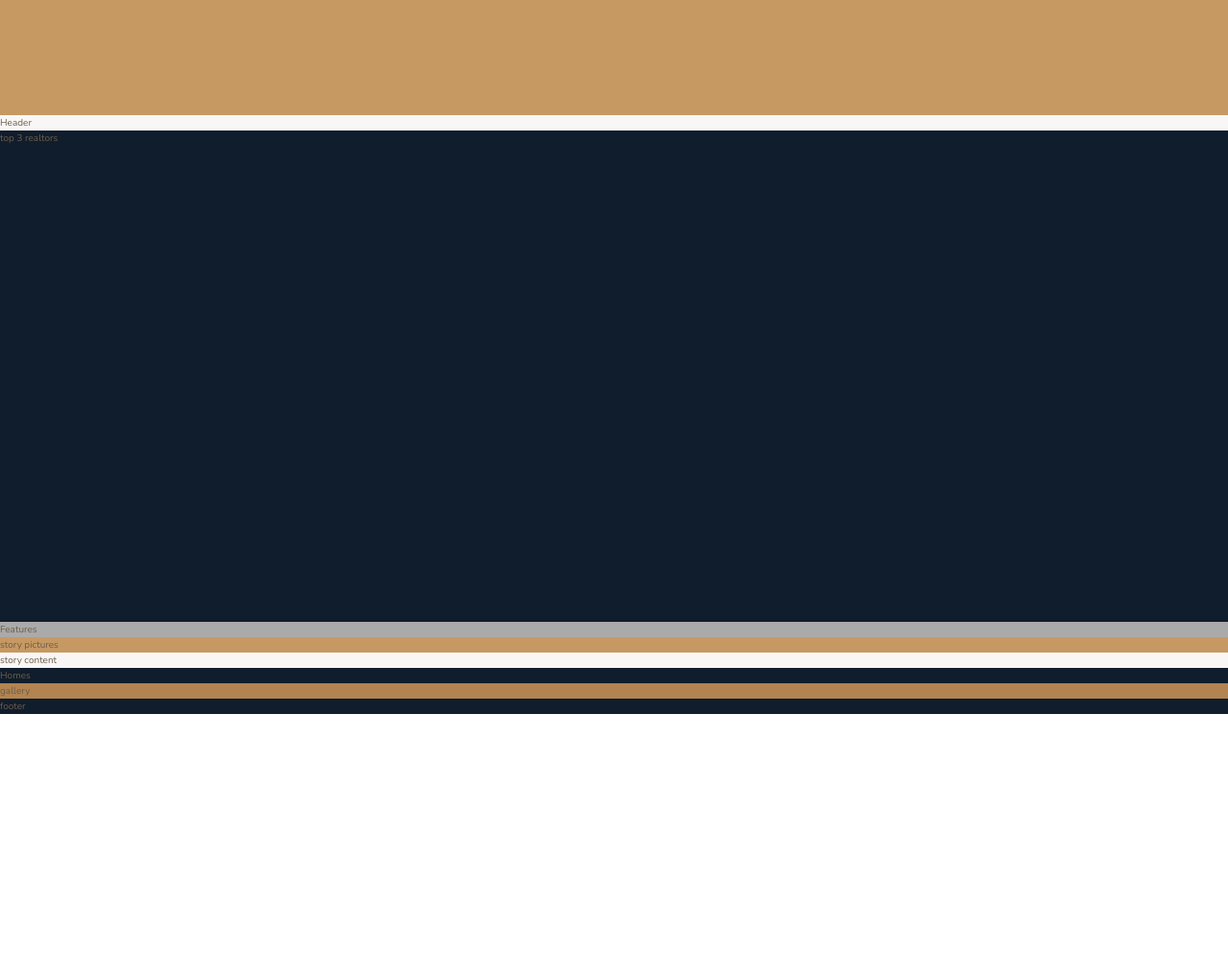
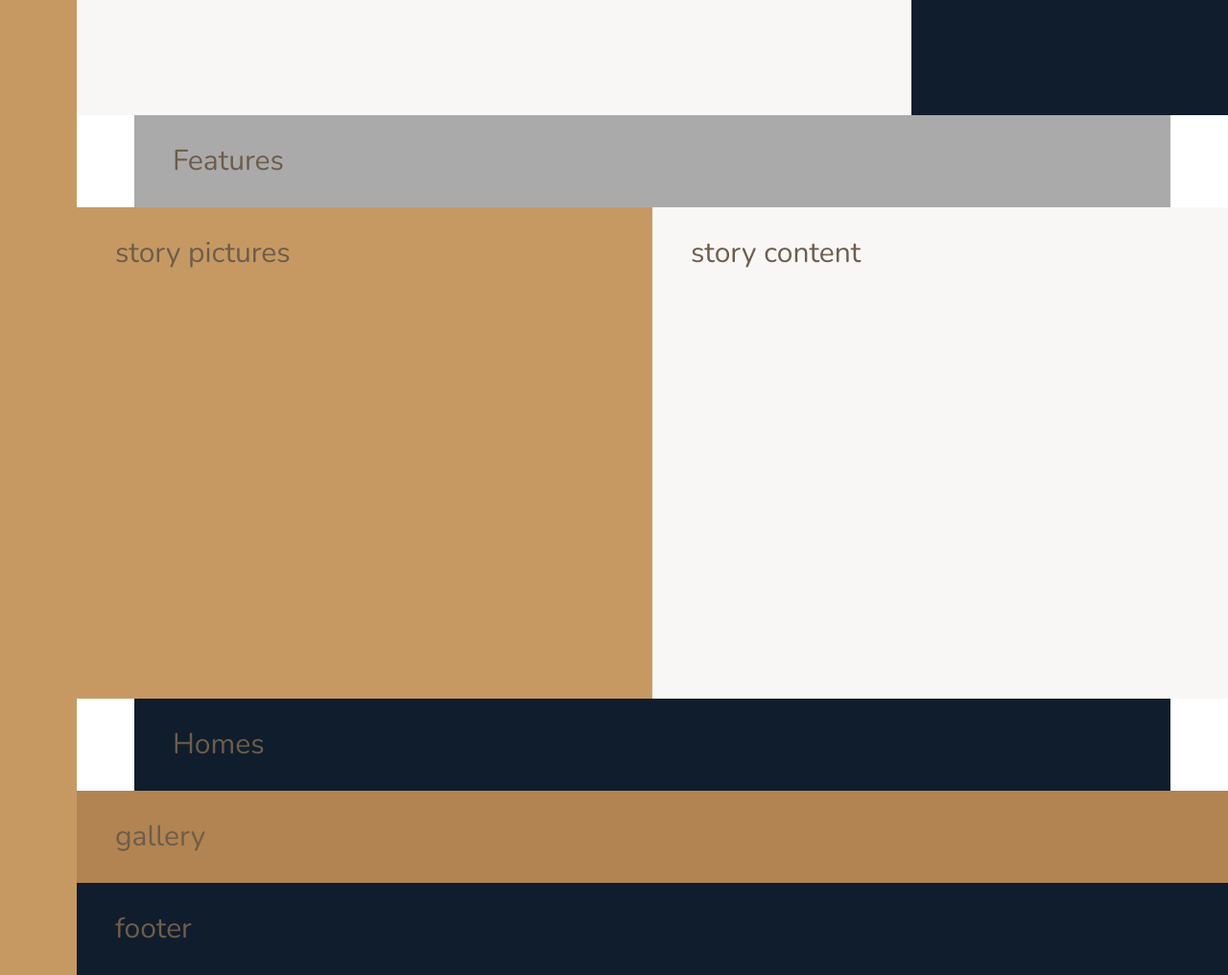
Before and after one commit to bugdlr/Nexter, a website: page index.html in a window 1280 px wide. Shown: the part 520-1536 px from the top of the page at 96% size. Before the commit the page ends 1264 px from the top, so only its background shows below. Drawn offline with nearby package versions, Linux system fonts and the light colour scheme.

Commit message:
setup overall grid layout

```diff
--- a/sass/_base.scss
+++ b/sass/_base.scss
@@ -37,4 +37,11 @@ body {
 .container {
   display: grid;
   grid-template-rows: 80vh min-content 40vw repeat(3, min-content);
+  grid-template-columns: [sidebar-start] 8rem [sidebar-end full-start] minmax(6rem, 1fr) [center-start] repeat(8, [col-start] minmax(min-content, 14rem)[col-end]) [center-end] minmax(6rem, 1fr) [full-end];
+
+  // for development
+  & > * {
+    padding: 40px;
+    font-size: 3rem;
+  }
 }
--- a/sass/_features.scss
+++ b/sass/_features.scss
@@ -1,3 +1,4 @@
 .features {
   background-color: $color-grey-light-2;
+  grid-column: center-start / center-end;
 }
--- a/sass/_footer.scss
+++ b/sass/_footer.scss
@@ -1,3 +1,4 @@
 .footer {
   background-color: $color-secondary;
+  grid-column: full-start /full-end;
 }
--- a/sass/_gallery.scss
+++ b/sass/_gallery.scss
@@ -1,3 +1,4 @@
 .gallery {
   background-color: $color-primary-dark;
+  grid-column: full-start /full-end;
 }
--- a/sass/_header.scss
+++ b/sass/_header.scss
@@ -1,3 +1,4 @@
 .header {
   background-color: $color-grey-light-1;
+  grid-column: full-start / col-end 6;
 }
--- a/sass/_homes.scss
+++ b/sass/_homes.scss
@@ -1,3 +1,4 @@
 .homes {
   background-color: $color-secondary;
+  grid-column: center-start / center-end;
 }
--- a/sass/_realtors.scss
+++ b/sass/_realtors.scss
@@ -1,3 +1,4 @@
 .realtors {
   background: $color-secondary;
+  grid-column: col-start 7 / full-end;
 }
--- a/sass/_sidebar.scss
+++ b/sass/_sidebar.scss
@@ -1,3 +1,5 @@
 .sidebar {
   background-color: $color-primary;
+  grid-column: sidebar-start / sidebar-end;
+  grid-row: 1 / -1;
 }
--- a/sass/_story.scss
+++ b/sass/_story.scss
@@ -1,9 +1,11 @@
 .story {
   &__pictures {
     background-color: $color-primary;
+    grid-column: full-start / col-end 4;
   }
 
   &__content {
     background-color: $color-grey-light-1;
+    grid-column: col-start 5 / full-end;
   }
 }
```
Also changed, not shown: css/style.css.
